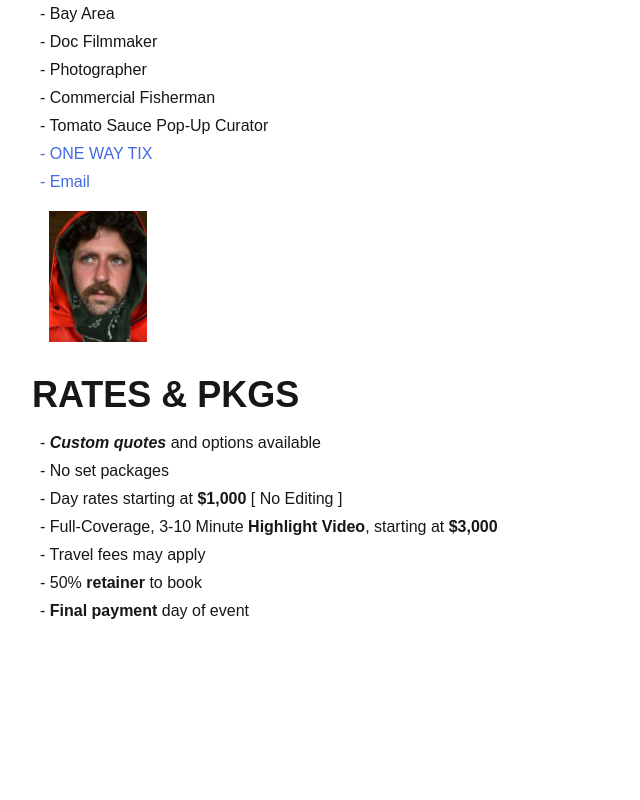
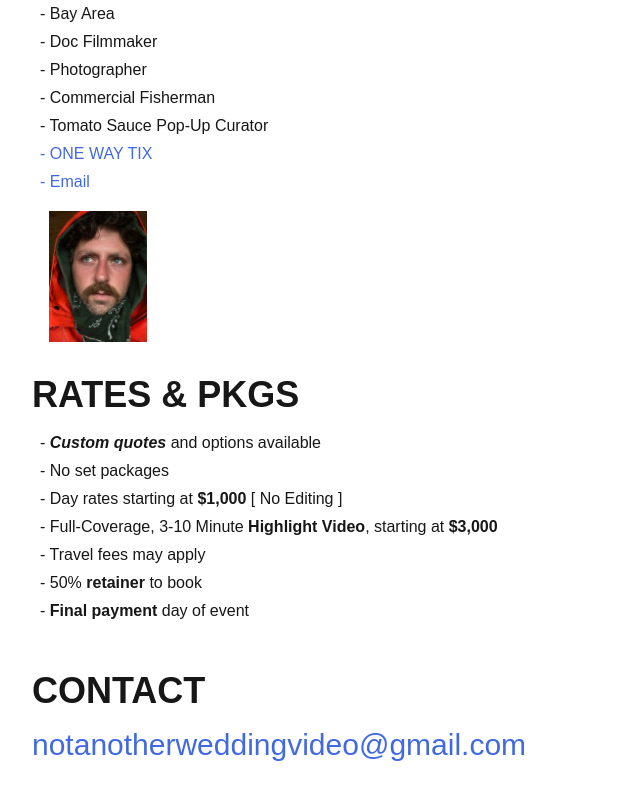
Before and after one commit to internetsadboy/www-nawv, a Next.js app: page / in a window 1280 px wide. Shown: the part 1910-2710 px from the top of the page, without its empty margins (0-640 px from the left). Before the commit the page ends 2621 px from the top, so only its background shows below. Built offline with nearby package versions, Linux system fonts and the light colour scheme.

Commit message:
Added: contact info, biz email, and made subtitling more legible

```diff
--- a/app/page.tsx
+++ b/app/page.tsx
@@ -3,8 +3,8 @@ import Link from "next/link";
 
 export default function Home() {
   return (
-    <div className=" flex flex-col min-h-screen p-8 pb-10 text-align-center gap-4 sm:gap-8">
-      <header className="flex  flex-col justify-center sm:gap-2 row-start-1">
+    <div className="flex flex-col min-h-screen p-8 pb-10 text-align-center gap-4 sm:gap-8">
+      <header className="flex flex-col justify-center sm:gap-2 row-start-1 tracking-wide">
         <h1 className="text-6xl font-bold">NOT ANOTHER WEDDING VIDEO</h1>
         <div className="mt-6 sm:mt-2 gap-0">
           <p className="text-lg">- Not a checklist type of video</p>
@@ -83,9 +83,15 @@ export default function Home() {
           <p className="mt-4"></p>
         </div>
       </main>
-      <footer className="row-start-3 flex gap-[24px] flex-wrap  justify-center">
+      <footer className="flex flex-col gap-[24px]">
         <div>
-          <h3 className="text-2xl font-semibold"></h3>
+          <h3 className="text-4xl font-semibold mb-4">CONTACT</h3>
+          <Link
+            href="mailto:notanotherweddingvideo@gmail.com"
+            className="text-xl sm:text-3xl underline"
+            >
+            notanotherweddingvideo@gmail.com
+          </Link>
         </div>
       </footer>
     </div>
```
